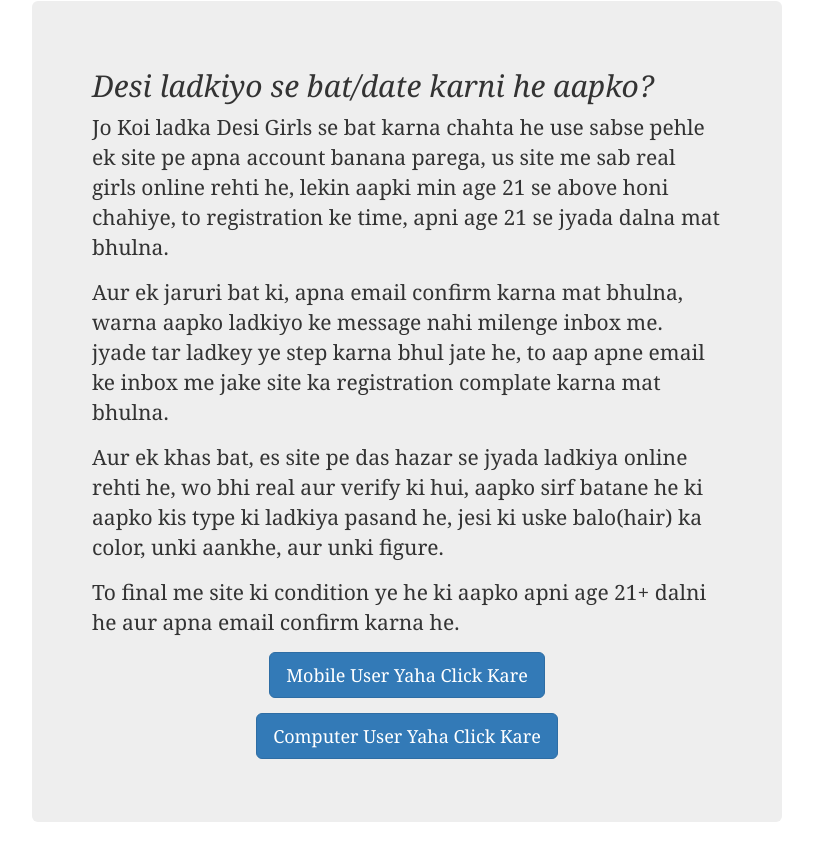
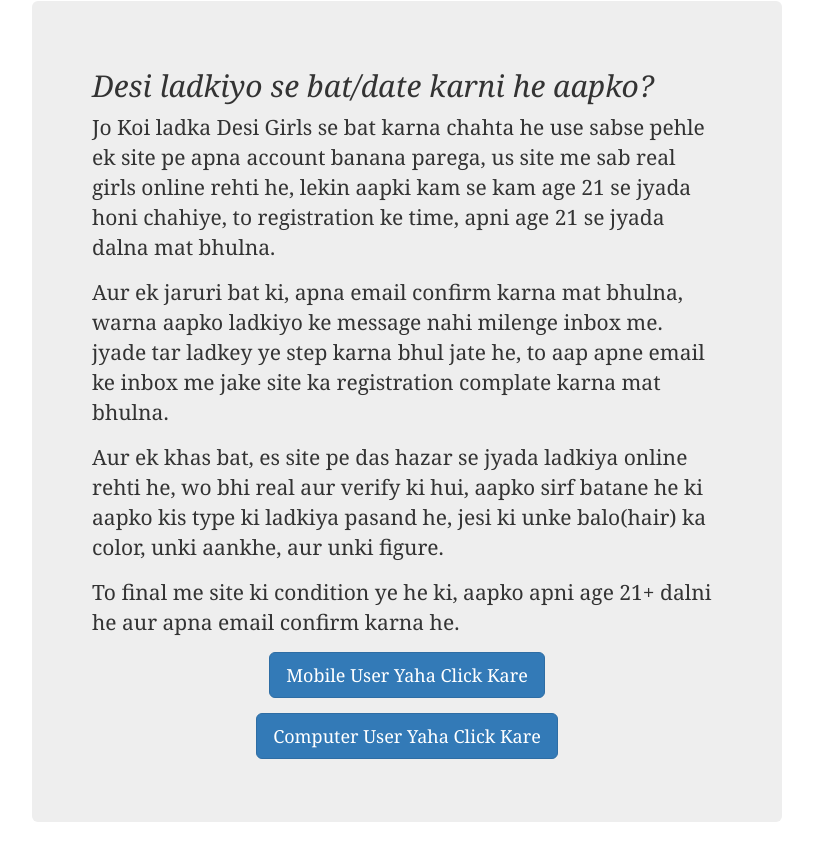
Before and after one commit to enyusu/enyusu.github.com, a Jekyll site: the page built from _posts/2015-02-10-dating-india.md, in a window 1280 px wide. Shown: the top 861 px of the page, without its empty margins (233-1046 px from the left). Built offline with Jekyll 4.4.1, drawn with Linux system fonts in a browser that asks for light colours; nearby versions of some CDN libraries.

Commit message:
Update 2015-02-10-dating-india.md

```diff
--- a/_posts/2015-02-10-dating-india.md
+++ b/_posts/2015-02-10-dating-india.md
@@ -6,12 +6,13 @@ permalink: dating/india/
 
 <div class="jumbotron">
   <h2>Desi ladkiyo se bat/date karni he aapko?</h2>
-  <p> Jo Koi ladka Desi Girls se bat karna chahta he use sabse pehle ek site pe apna account banana parega, us site me sab real girls online rehti he, lekin aapki min age 21 se above honi chahiye, to registration ke time, apni age 21 se jyada dalna mat bhulna. </p>
+  <p> Jo Koi ladka Desi Girls se bat karna chahta he use sabse pehle ek site pe apna account banana parega, us site me sab real girls online rehti he, lekin aapki kam se kam age 21 se jyada honi chahiye, to registration ke time, apni age 21 se jyada dalna mat bhulna. </p>
+
  <p>Aur ek jaruri bat ki, apna email confirm karna mat bhulna, warna aapko ladkiyo ke message nahi milenge inbox me. jyade tar ladkey ye step karna bhul jate he, to aap apne email ke inbox me jake site ka registration complate karna mat bhulna.</p>
 
- <p>Aur ek khas bat, es site pe das hazar se jyada ladkiya online rehti he, wo bhi real aur verify ki hui, aapko sirf batane he ki aapko kis type ki ladkiya pasand he, jesi ki uske balo(hair) ka color, unki aankhe, aur unki figure. </p>
+ <p>Aur ek khas bat, es site pe das hazar se jyada ladkiya online rehti he, wo bhi real aur verify ki hui, aapko sirf batane he ki aapko kis type ki ladkiya pasand he, jesi ki unke balo(hair) ka color, unki aankhe, aur unki figure. </p>
 
-<p> To final me site ki condition ye he ki aapko apni age 21+ dalni he aur apna email confirm karna he.</p>
+<p> To final me site ki condition ye he ki, aapko apni age 21+ dalni he aur apna email confirm karna he.</p>
   <center>
   <p><a class="btn btn-primary btn-lg" href="http://mmtrkpy.com/mt/x2741394e4v233t224q2u234/" role="button"> Mobile User Yaha Click Kare </a></p>
   <p><a class="btn btn-primary btn-lg" href="http://mmtrkpy.com/mt/w2a4z27484s233t224q2u234/" role="button"> Computer User Yaha Click Kare </a></p>
```
